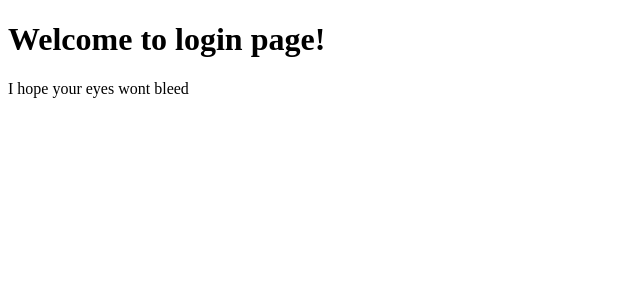
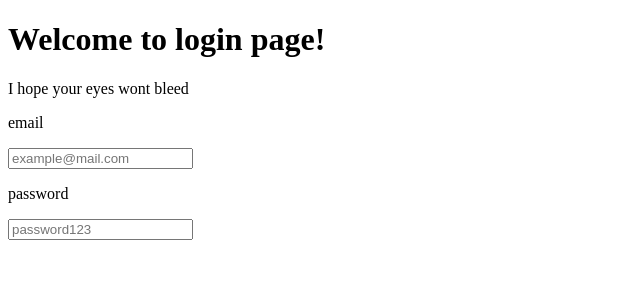
Before and after one commit to Tarkus43/react-express_auth, a React (Vite) app in the folder client/: page / in a window 1280 px wide. Shown: the top 300 px of the page, without its empty margins (0-640 px from the left). Built offline with nearby package versions, Linux system fonts and the light colour scheme.

Commit message:
added fields

```diff
--- a/client/src/App.tsx
+++ b/client/src/App.tsx
@@ -1,8 +1,12 @@
+import Form from "./components/Form"
+
+
 const App = () => {
   return (
     <>
       <h1>Welcome to login page!</h1>
       <p>I hope your eyes wont bleed</p>
+      <Form className="login_form" />
     </>
 
   )
--- a/client/src/components/Field.tsx
+++ b/client/src/components/Field.tsx
@@ -0,0 +1,22 @@
+interface FieldProps {
+    title: string
+    inner: string
+    type: string
+    className: string
+}
+
+
+const Field = ({ title, inner, type, className }: FieldProps) => {
+
+
+
+    return (
+        <>
+            <data className={className}></data>
+            <p>{title}</p>
+            <input type={type} placeholder={inner} />
+        </>
+    )
+}
+
+export default Field
--- a/client/src/components/Form.tsx
+++ b/client/src/components/Form.tsx
@@ -0,0 +1,28 @@
+import Field from "./Field"
+
+interface FormProps {
+    className: string
+}
+
+const Form = ({className}: FormProps) => {
+    return(
+        <>
+            <form action="post" className={className}>
+                <Field
+                    title="email"
+                    type="email"
+                    inner="example@mail.com"
+                    className="login_input input"
+                />
+                <Field
+                    title="password"
+                    type="password"
+                    inner="password123"
+                    className="password_input input"
+                />
+            </form>
+        </>
+    )
+}
+
+export default Form
```
